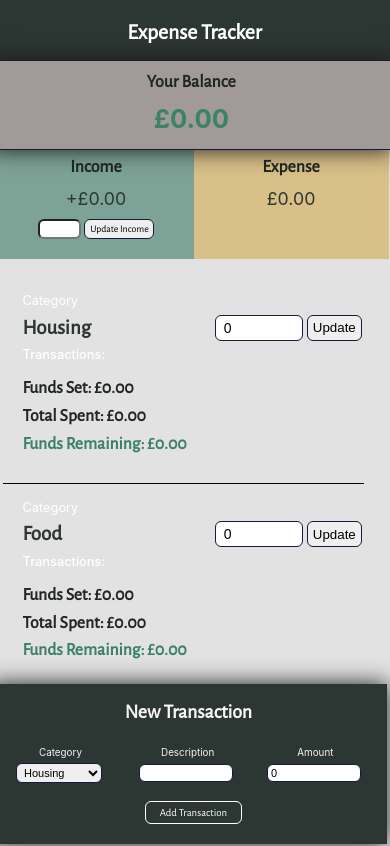
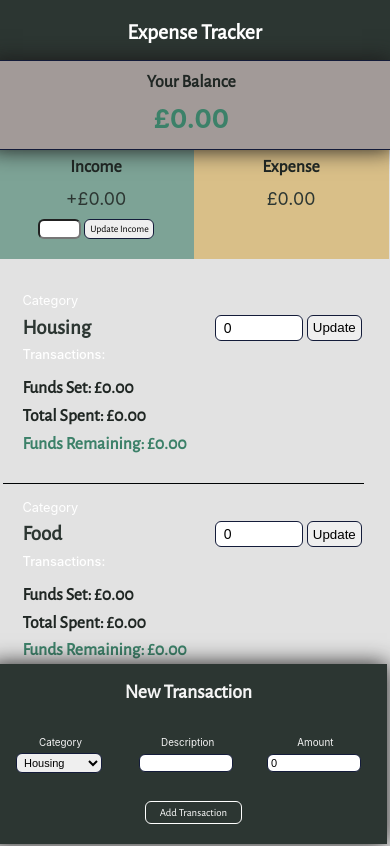
Before and after one commit to KateChern/Expense-Tracker, a React (Create React App) app: page / in a window 390 px wide. Shown: the top 846 px of the page. Built offline with nearby package versions, Linux system fonts and the light colour scheme.

Commit message:
changed transaction section

```diff
--- a/src/App.css
+++ b/src/App.css
@@ -497,9 +497,10 @@ canvas {
 
     width: 102vmin;
   }
-  /* .input-section {
+  .input-section {
     padding: 10px 0;
-  } */
+    display: block;
+  }
   .input-transaction {
 
     width: 22vmin;
```
